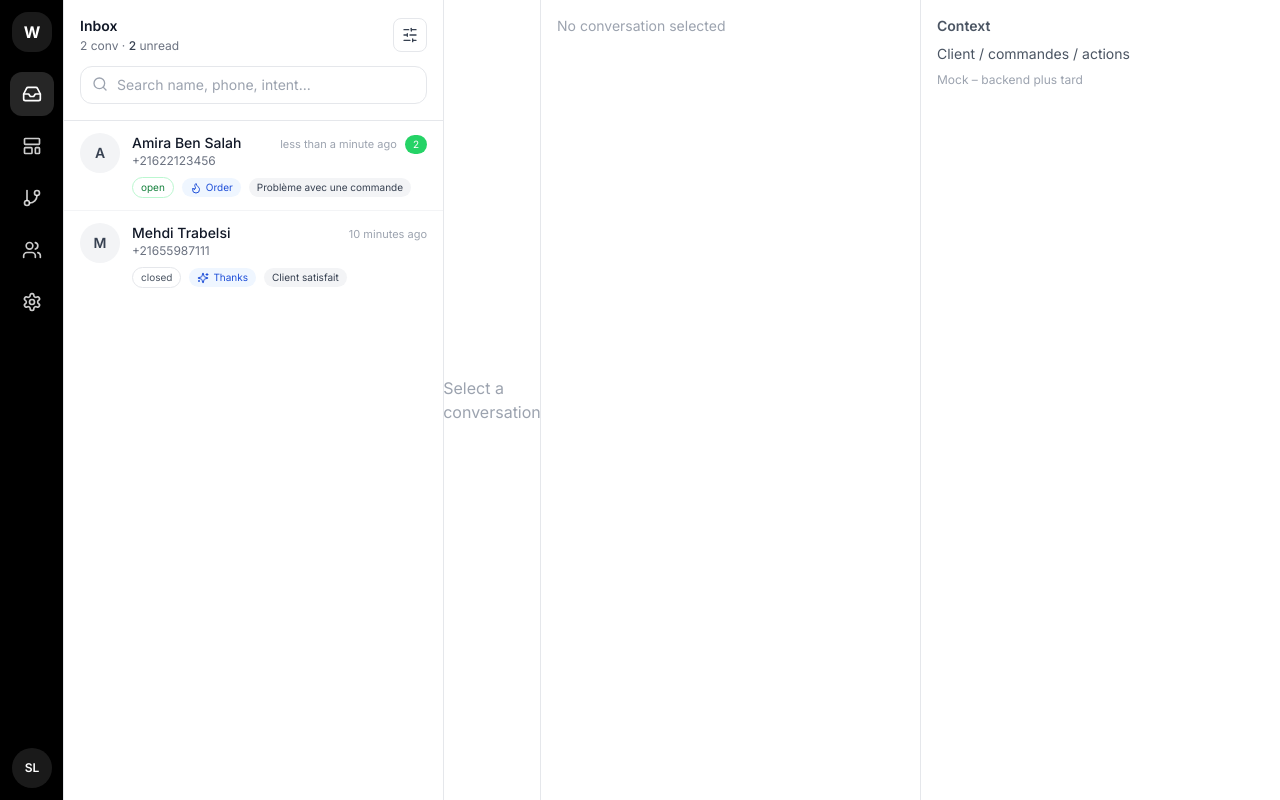
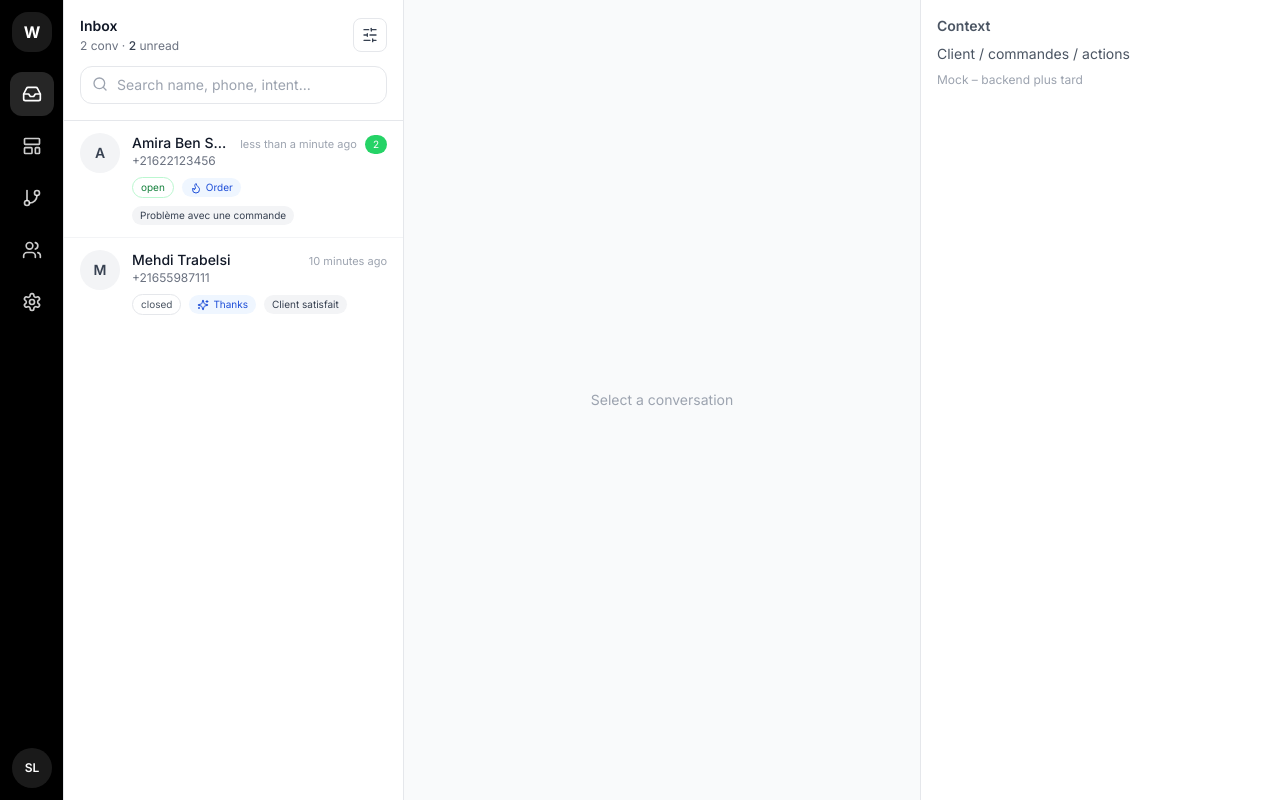
Before and after one commit to Slim-LARIBI/whatsapp-project, a Next.js app in the folder apps/web/: page /inbox in a window 1280 px wide. Built offline with nearby package versions, Linux system fonts and the light colour scheme; no server answers.

Commit message:
feat: sprint2 phase2A stable inbox layout (balanced columns)

```diff
--- a/apps/web/src/app/(app)/inbox/page.tsx
+++ b/apps/web/src/app/(app)/inbox/page.tsx
@@ -1,111 +1,38 @@
 'use client';
-
-import { useEffect, useMemo } from 'react';
-import { useSearchParams } from 'next/navigation';
 
 import { ConversationList } from '@/components/inbox/conversation-list';
 import { ConversationView } from '@/components/inbox/conversation-view';
 import { ConversationDetail } from '@/components/inbox/conversation-detail';
 import { useInboxStore } from '@/store/inbox-store';
 
-/**
- * INBOX STABLE (SAFE)
- * - 3 colonnes FIXES
- * - Seule la zone messages scrolle (ConversationView gère déjà sticky header/composer)
- * - Ne casse pas templates drawer / AI reply
- */
-
-const TEMPLATE_LIBRARY: Record<string, string> = {
-  order_confirmation:
-    "Bonjour {{first_name}} 👋\n\n✅ Votre commande #{{order_id}} est confirmée.\nMontant : {{amount}} {{currency}}\n\nMerci pour votre confiance 🙏",
-  shipping_update:
-    "Bonjour {{first_name}} 👋\n\n🚚 Votre commande #{{order_id}} est en cours de livraison.\nTransporteur : {{carrier}}\nSuivi : {{tracking_url}}",
-  cross_sell_skincare:
-    "Hello {{first_name}} ✨\n\nOn vous recommande : {{product_name}} ({{price}})\n👉 {{url}}\n\nSouhaitez-vous que je vous l’ajoute à votre prochaine commande ?",
-  promo_10:
-    "Bonjour {{first_name}} 🎁\n\n-10% avec le code {{code}} (jusqu’au {{ends_at}})\n👉 {{url}}\n\nVoulez-vous des recommandations selon votre dernière commande ?",
-  support_followup:
-    "Bonjour {{first_name}} 👋\n\nJe reviens vers vous pour confirmer que tout est bon.\nAvez-vous besoin d’aide sur autre chose ?",
-};
-
 export default function InboxPage() {
-  const params = useSearchParams();
-  const tpl = params.get('tpl');
-
-  const {
-    conversations,
-    selectedConversationId,
-    selectConversation,
-    setComposerDraft,
-    appendComposerDraft,
-  } = useInboxStore();
-
-  const templateText = useMemo(() => {
-    if (!tpl) return '';
-    return TEMPLATE_LIBRARY[tpl] || '';
-  }, [tpl]);
-
-  useEffect(() => {
-    if (!tpl || !templateText) return;
-
-    // auto-select first conversation if none selected
-    if (!selectedConversationId && conversations.length > 0) {
-      selectConversation(conversations[0].id);
-    }
-
-    const filled = templateText
-      .replaceAll('{{first_name}}', 'Amira')
-      .replaceAll('{{order_id}}', '1234')
-      .replaceAll('{{amount}}', '89')
-      .replaceAll('{{currency}}', 'TND')
-      .replaceAll('{{carrier}}', 'Aramex')
-      .replaceAll('{{tracking_url}}', 'https://tracking.example/1234')
-      .replaceAll('{{product_name}}', 'Hydrating Serum')
-      .replaceAll('{{price}}', '39 TND')
-      .replaceAll('{{url}}', 'https://shop.example/product')
-      .replaceAll('{{code}}', 'SAVE10')
-      .replaceAll('{{ends_at}}', '2026-02-28');
-
-    // push template into composer
-    setComposerDraft('');
-    appendComposerDraft(filled);
-    // eslint-disable-next-line react-hooks/exhaustive-deps
-  }, [tpl, templateText]);
+  const { selectedConversationId } = useInboxStore();
 
   return (
-    <div className="flex h-full w-full overflow-hidden">
-      {/* LEFT: conversations */}
-      <aside className="w-[380px] shrink-0 border-r border-gray-200 bg-white overflow-hidden">
-        <div className="h-full overflow-y-auto">
+    <div className="flex h-full min-h-0">
+
+      {/* LEFT COLUMN */}
+      <div className="w-[340px] min-w-[300px] max-w-[380px] border-r border-gray-200 flex flex-col bg-white">
         <ConversationList />
       </div>
-      </aside>
 
-      {/* CENTER: chat */}
-      <main className="flex-1 min-w-0 bg-white overflow-hidden">
-        <div className="h-full flex flex-col overflow-hidden">
+      {/* CENTER COLUMN */}
+      <div className="flex-1 min-w-0 flex flex-col bg-gray-50">
         {selectedConversationId ? (
           <ConversationView conversationId={selectedConversationId} />
         ) : (
-            <div className="flex-1 flex items-center justify-center text-gray-400">
+          <div className="flex-1 flex items-center justify-center text-gray-400 text-sm">
             Select a conversation
           </div>
         )}
       </div>
-      </main>
 
-      {/* RIGHT: details */}
-      <aside className="w-[380px] shrink-0 border-l border-gray-200 bg-white overflow-hidden">
-        <div className="h-full overflow-y-auto">
-          {selectedConversationId ? (
+      {/* RIGHT COLUMN */}
+      {selectedConversationId && (
+        <div className="w-[360px] min-w-[320px] border-l border-gray-200 bg-white overflow-y-auto">
           <ConversationDetail conversationId={selectedConversationId} />
-          ) : (
-            <div className="p-4 text-sm text-gray-400">
-              No conversation selected
         </div>
       )}
     </div>
-      </aside>
-    </div>
   );
 }
```
Lines whose indentation alone changed are shown as unchanged.
